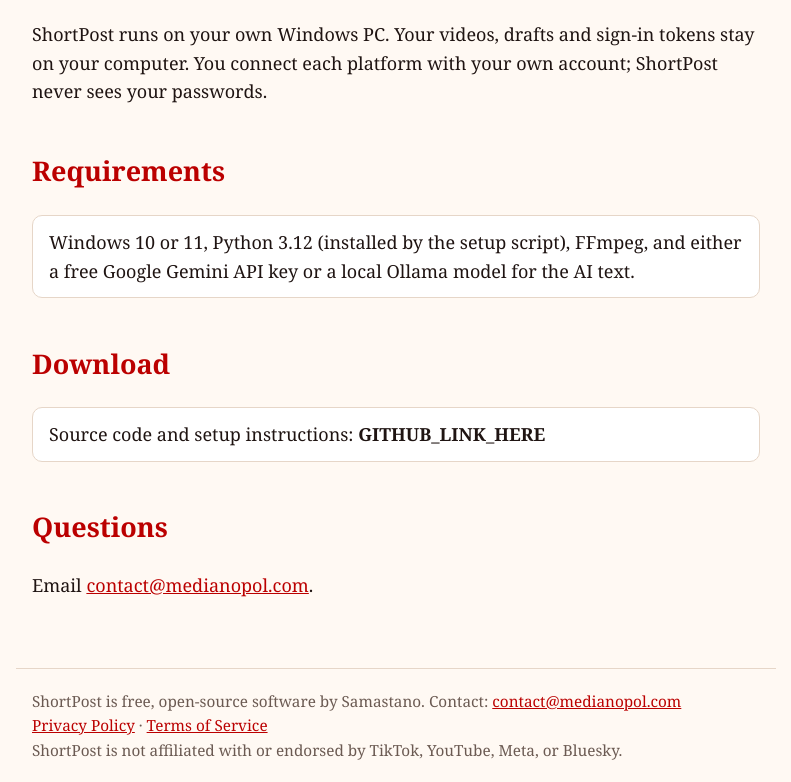
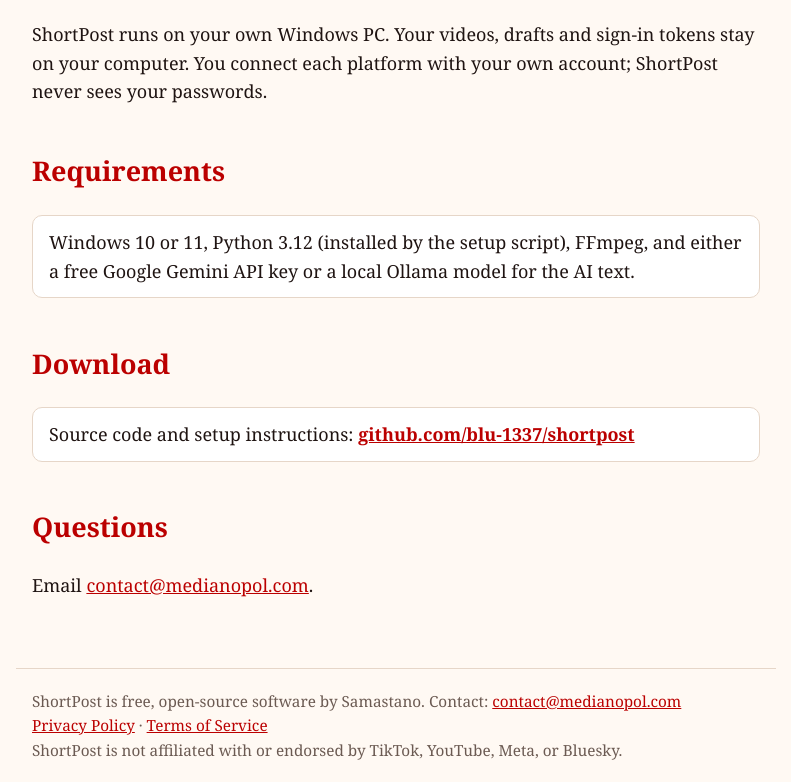
Before and after one commit to blu-1337/shortpost, a plain HTML site: page site/index.html in a window 1280 px wide. Shown: the part 797-1579 px from the top of the page, without its empty margins (244-1035 px from the left). Drawn offline with Linux system fonts and the light colour scheme.

Commit message:
Link the GitHub repo on the site

```diff
--- a/site/index.html
+++ b/site/index.html
@@ -30,7 +30,7 @@ footer{font-size:.85em;color:#6b5a52;border-top:1px solid #e6d6c8;margin-top:30p
 <h2>Requirements</h2>
 <p class="box">Windows 10 or 11, Python 3.12 (installed by the setup script), FFmpeg, and either a free Google Gemini API key or a local Ollama model for the AI text.</p>
 <h2>Download</h2>
-<p class="box">Source code and setup instructions: <strong>GITHUB_LINK_HERE</strong></p>
+<p class="box">Source code and setup instructions: <strong><a href="https://github.com/blu-1337/shortpost">github.com/blu-1337/shortpost</a></strong></p>
 <h2>Questions</h2>
 <p>Email <a href="mailto:contact@medianopol.com">contact@medianopol.com</a>.</p></main>
 <footer>ShortPost is free, open-source software by Samastano. Contact: <a href="mailto:contact@medianopol.com">contact@medianopol.com</a><br>
```
